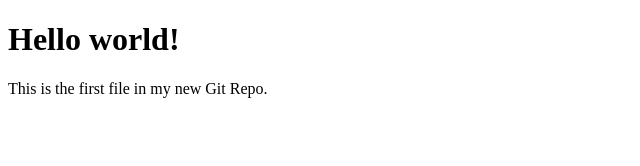
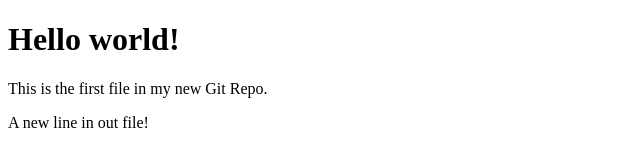
Before and after one commit to Wonder0729/hello-world, a plain HTML site: page index.html in a window 1280 px wide. Shown: the whole page, without its empty margins (0-640 px from the left). Drawn offline with Linux system fonts and the light colour scheme.

Commit message:
Updated index.html with a new line

```diff
--- a/index.html
+++ b/index.html
@@ -7,6 +7,7 @@
 
 <h1>Hello world!</h1>
 <p>This is the first file in my new Git Repo.</p>
+<p>A new line in out file!</p>
 
 </body>
 </html>
```
